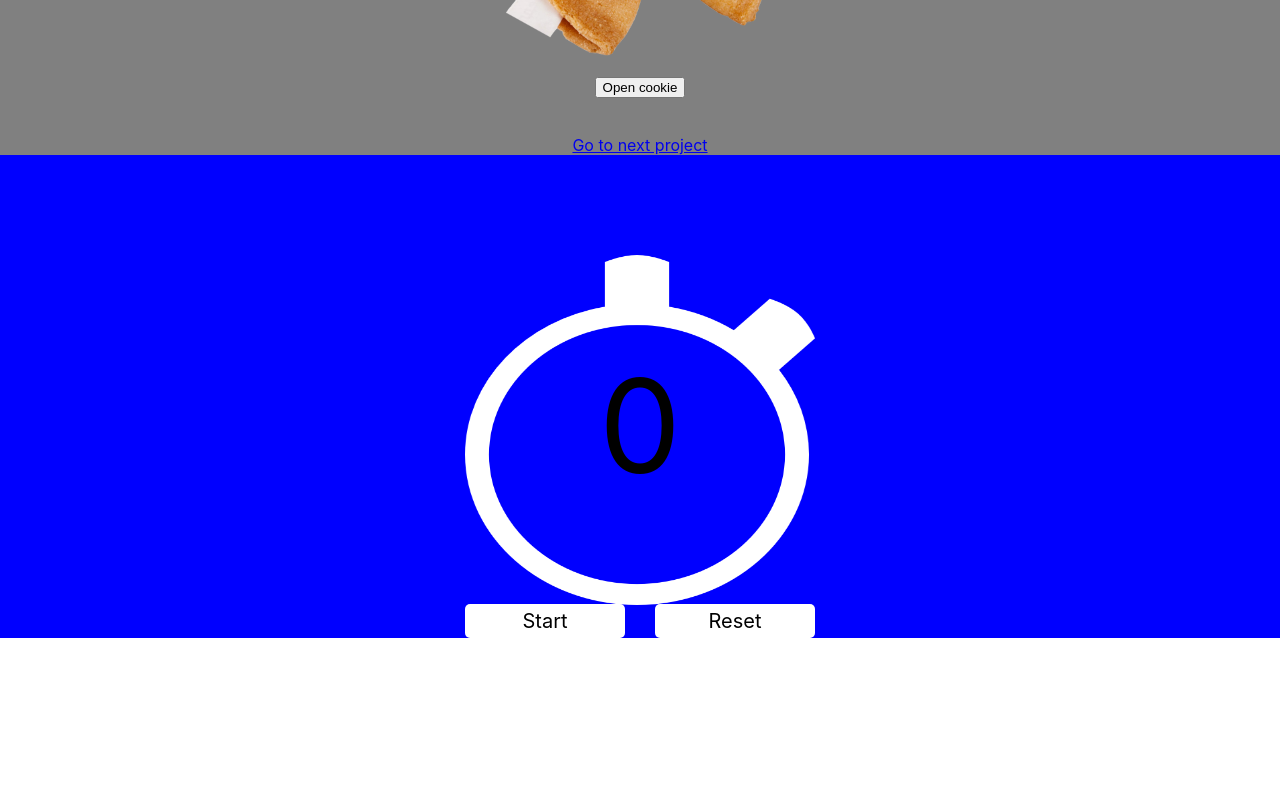
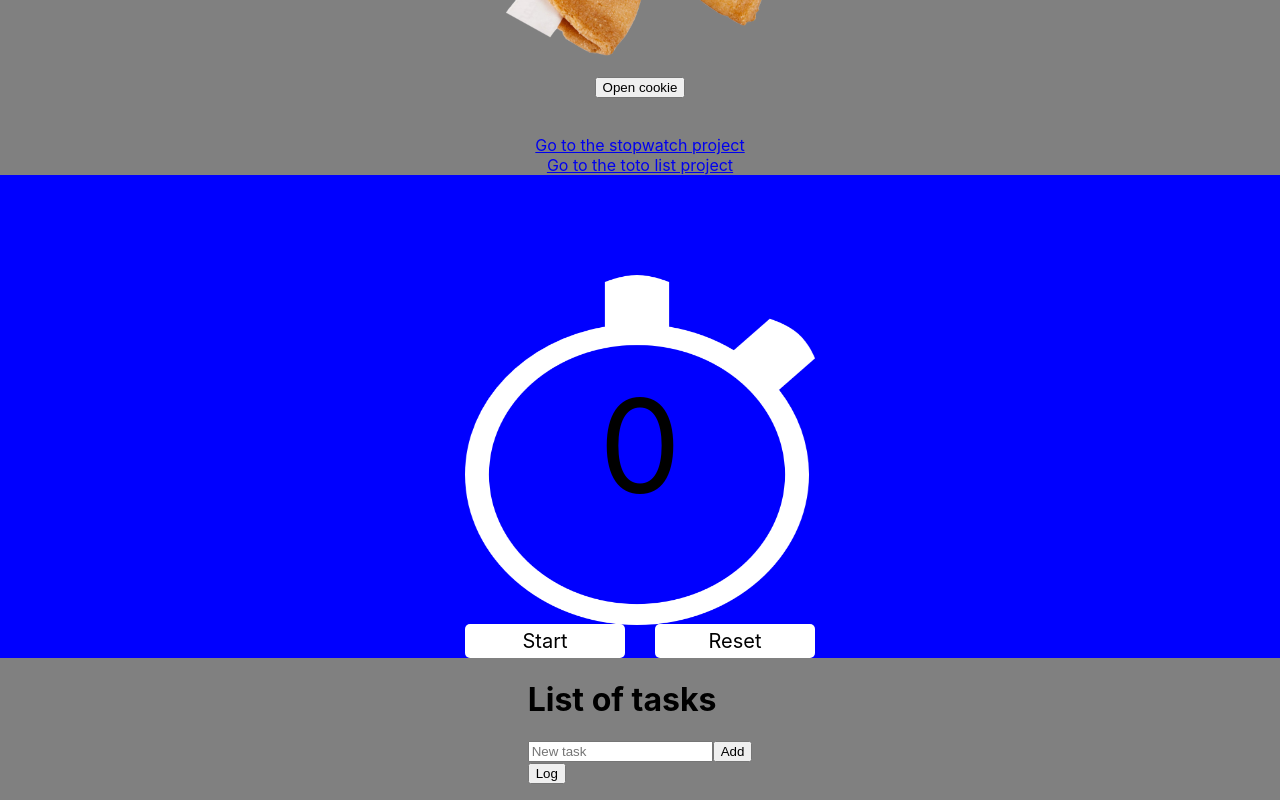
Before and after one commit to guilhermeDTNA/Fundamentos-Basicos-do-ReactJS, a React (Create React App) app: page /projects in a window 1280 px wide. Shown: the part 374-1174 px from the top of the page. Before the commit the page ends 1012 px from the top, so only its background shows below. Built offline with nearby package versions, Linux system fonts and the light colour scheme.

Commit message:
Creating a list of todo tasks

```diff
--- a/src/classes/requests/Requests.js
+++ b/src/classes/requests/Requests.js
@@ -42,6 +42,7 @@ render(){
 			})}
 
 		</div>
+
 	);
 }
 }
--- a/src/projects/Cookie.js
+++ b/src/projects/Cookie.js
@@ -3,6 +3,7 @@ import { BrowserRouter as Router, Route, Link } from "react-router-dom";
 
 import './style.css';
 import Stopwatch from './Stopwatch';
+import TodoList from './Todo-List';
 
 class Button extends Component{
 	render(){
@@ -53,10 +54,11 @@ class Projects extends Component{
 
 
 			<Router>
-			<Link to="./Stopwatch" className="btn">Go to next project</Link>
-
+			<Link to="./Stopwatch" className="btn">Go to the stopwatch project</Link>
+			<Link to="./Todo-List" className="btn">Go to the toto list project</Link>
 
 			<Route path="" component={Stopwatch} />
+			<Route path="" component={TodoList} />
 			</Router>
 			</div>
 
--- /dev/null
+++ b/src/projects/Todo-List.js
@@ -0,0 +1,19 @@
+import React, {Component} from 'react';
+
+import TodoList from './components/TodoList/';
+
+class App extends Component{
+	render(){
+
+		return(
+
+			<div>
+				<h1>List of tasks</h1>
+				<TodoList />
+			</div>
+
+		);
+	}
+}
+
+export default App;
--- /dev/null
+++ b/src/projects/components/TodoItems/index.js
@@ -0,0 +1,31 @@
+import React, {Component} from 'react';
+
+export default class App extends Component{
+
+	constructor(props){
+		super(props);
+		this.state={
+
+		};
+		this.delete = this.delete.bind(this);
+	}
+
+	delete(key){
+		this.props.delete(key);
+	}
+
+	render(){
+
+		return(
+			<div>
+			<ul>
+			{this.props.list.map((item)=>{
+				return(
+					<li onClick={()=>this.delete(item.key)} key={item.key}> {item.text} </li>
+				);
+			})}
+			</ul>
+			</div>
+		);
+	}
+}
--- /dev/null
+++ b/src/projects/components/TodoList/index.js
@@ -0,0 +1,69 @@
+import React, {Component} from 'react';
+
+import TodoItems from '../TodoItems';
+
+export default class TodoList extends Component{
+
+	constructor(props){
+		super(props);
+
+		this.state={
+			task:'',
+			items: []
+		};
+
+		this.addItem = this.addItem.bind(this);
+		this.log = this.log.bind(this);
+		this.deleteItem = this.deleteItem.bind(this);
+	}
+
+	deleteItem(key){
+		console.log('Item to be dropped: ' + key);
+		let filter = this.state.items.filter((item) => {
+			return(item.key !== key);
+		})
+
+		this.setState({items: filter});
+	}
+
+	addItem(e){
+		let state = this.state;
+		if(this._taskInput.value !== ''){
+			let newItem = {
+				text: this._taskInput.value,
+				key: Date.now()
+			};
+
+			this.setState({items: [...state.items, newItem]});
+		}
+		this.setState({task:''});
+
+		e.preventDefault();
+	}
+
+	log(){
+		console.log(this.state.items);
+	}
+
+	render(){
+
+		return(
+
+			<div>
+			<form onSubmit={this.addItem}>
+			<input type="text" placeholder="New task" name="tasks" value={this.state.task} onChange={ (e) => this.setState({task: e.target.value})} ref={(event) => this._taskInput = event}  />
+
+			<button type="submit"> Add </button>
+
+			</form>
+
+			<button onClick={this.log}>Log</button>
+
+			<TodoItems list={this.state.items} delete={this.deleteItem} />
+
+
+			</div>
+
+			);
+		}
+	}
```
